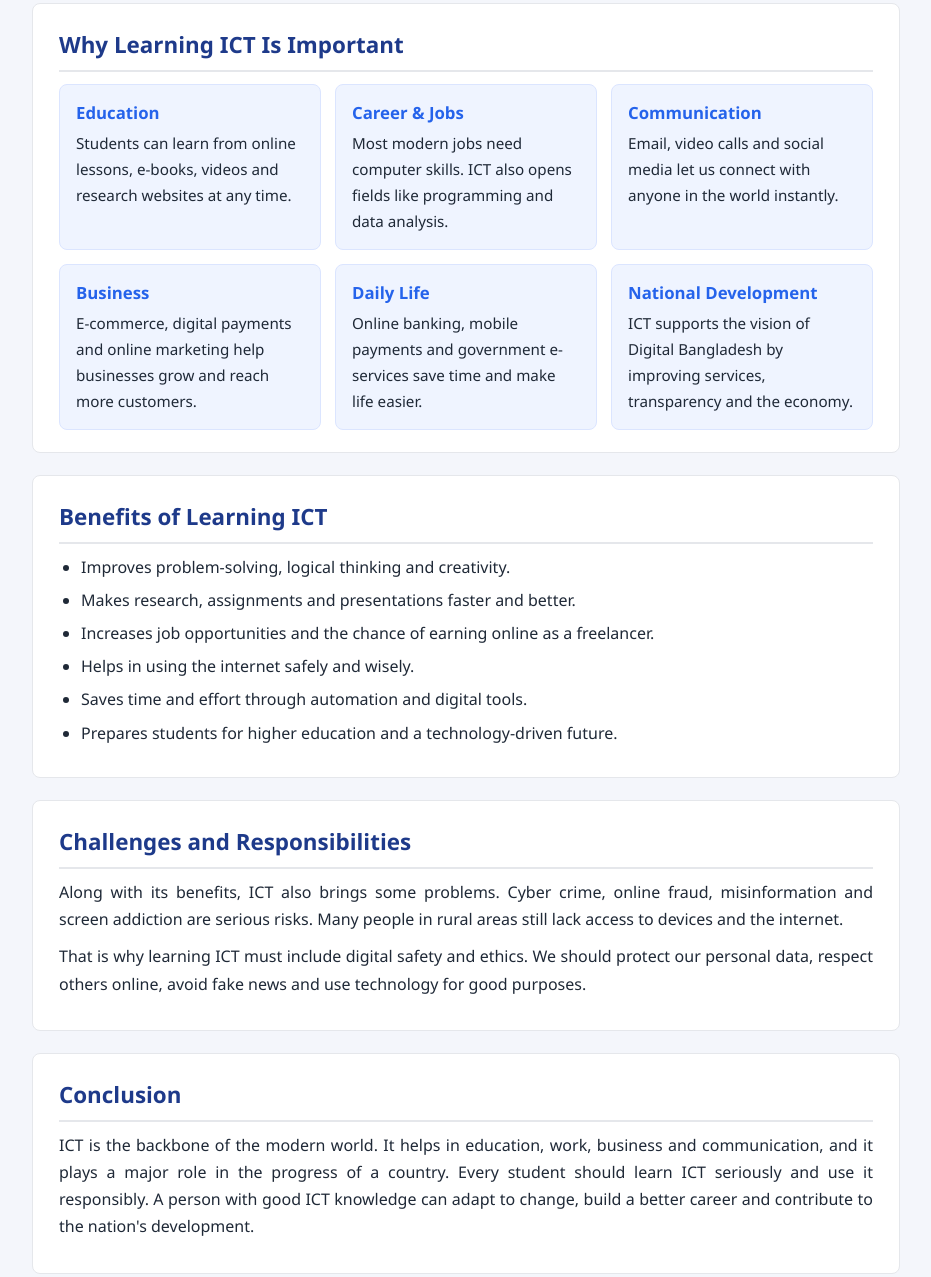
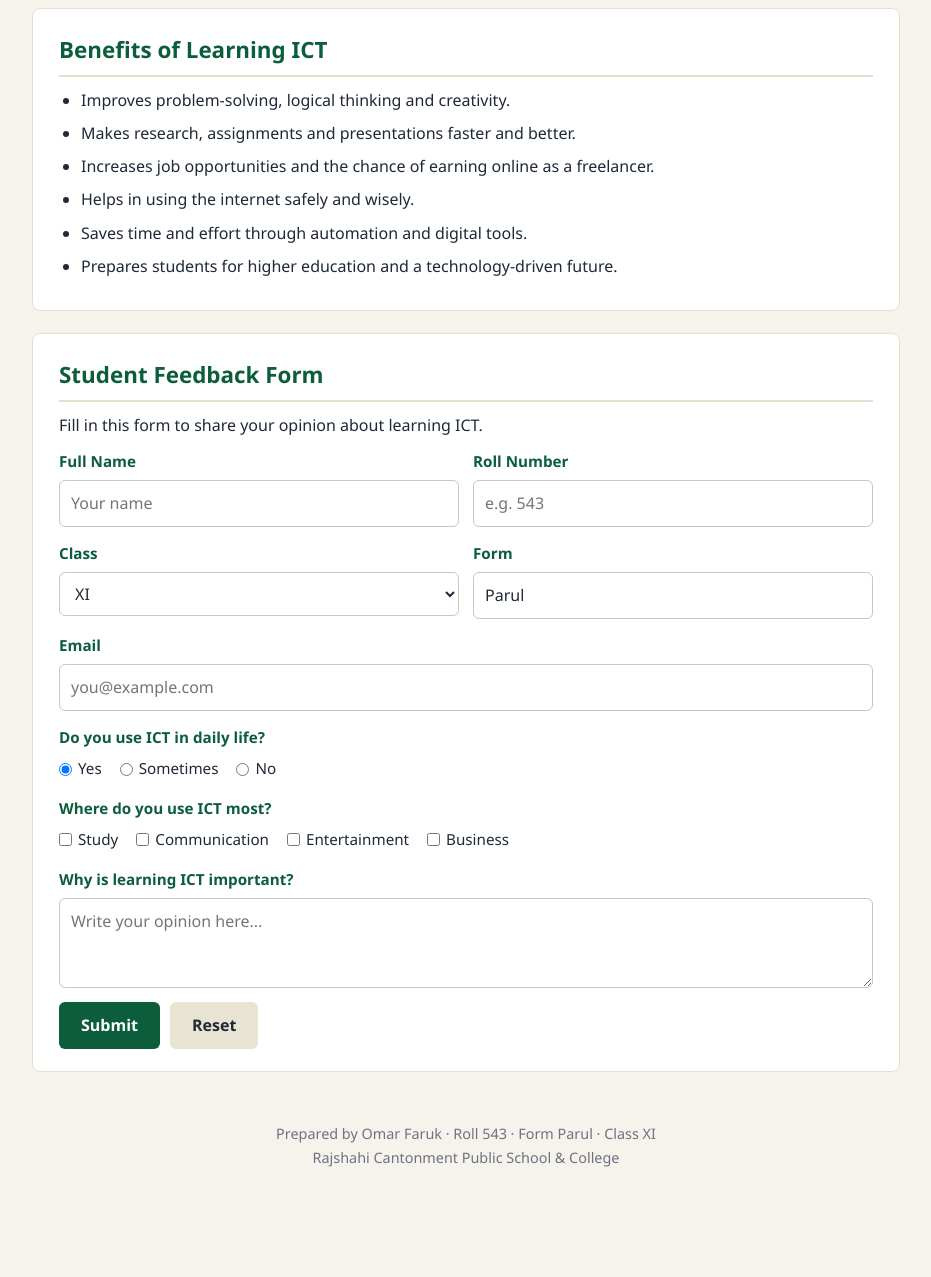
Before and after one commit to HasibCoderLab/Assignment--RCPSC, a plain HTML site: page index.html in a window 1280 px wide. Shown: the part 965-2242 px from the top of the page, without its empty margins (174-1105 px from the left). After the commit the page ends 2166 px from the top, so only its background shows below. Drawn offline with Linux system fonts and the light colour scheme.

Commit message:
color change

```diff
--- a/index.html
+++ b/index.html
@@ -6,13 +6,13 @@
 <title>The Importance of Learning ICT</title>
 <style>
   :root {
-    --bg: #f4f6fb;
+    --bg: #f6f3ec;
     --card: #ffffff;
     --text: #1f2937;
     --muted: #6b7280;
-    --primary: #1e3a8a;
-    --accent: #2563eb;
-    --border: #e5e7eb;
+    --primary: #0b5d3b;
+    --accent: #c8102e;
+    --border: #e6dfd0;
   }
   * { box-sizing: border-box; margin: 0; padding: 0; }
   body {
@@ -22,10 +22,11 @@
     line-height: 1.7;
   }
   header {
-    background: var(--primary);
+    background: linear-gradient(135deg, #06402b 0%, #0b5d3b 55%, #138a57 100%);
     color: #fff;
     text-align: center;
     padding: 36px 20px 30px;
+    border-bottom: 5px solid #c8102e;
   }
   header .logo { width: 110px; height: 110px; object-fit: contain; background: #fff; border-radius: 50%; padding: 4px; margin-bottom: 12px; }
   header .school { font-size: 1rem; letter-spacing: 0.5px; opacity: 0.9; }
@@ -88,13 +89,35 @@
     margin-top: 12px;
   }
   .box {
-    background: #eff4ff;
-    border: 1px solid #dbe5ff;
+    background: #eef7f1;
+    border: 1px solid #cfe6d8;
+    border-top: 4px solid #c8102e;
     border-radius: 8px;
     padding: 14px 16px;
   }
   .box h3 { color: var(--accent); font-size: 1.05rem; margin-bottom: 4px; }
   .box p { margin: 0; font-size: 0.95rem; text-align: left; }
+
+
+  form { margin-top: 10px; }
+  .row { display: grid; grid-template-columns: 1fr 1fr; gap: 14px; }
+  .field { margin-bottom: 14px; display: flex; flex-direction: column; }
+  label, .legend { font-weight: 600; color: var(--primary); margin-bottom: 5px; font-size: 0.95rem; }
+  input[type="text"], input[type="number"], input[type="email"], select, textarea {
+    font: inherit; padding: 9px 11px; border: 1px solid #cfc7b5; border-radius: 6px; background: #fff; color: var(--text);
+  }
+  input:focus, select:focus, textarea:focus { outline: 2px solid var(--accent); outline-offset: 1px; }
+  textarea { resize: vertical; min-height: 90px; }
+  .options { display: flex; flex-wrap: wrap; gap: 6px 18px; }
+  .options label { font-weight: 400; color: var(--text); display: inline-flex; align-items: center; gap: 6px; margin: 0; }
+  .btns { display: flex; gap: 10px; margin-top: 4px; }
+  button { font: inherit; font-weight: 600; padding: 10px 22px; border: none; border-radius: 6px; cursor: pointer; }
+  button[type="submit"] { background: var(--primary); color: #fff; }
+  button[type="submit"]:hover { background: #06402b; }
+  button[type="reset"] { background: #e9e3d3; color: var(--text); }
+  #result { display: none; margin-top: 18px; background: #eef7f1; border: 1px solid #cfe6d8; border-left: 5px solid var(--primary); border-radius: 8px; padding: 14px 18px; }
+  #result h3 { color: var(--primary); margin-bottom: 6px; }
+  #result p { margin-bottom: 4px; text-align: left; }
 
   footer {
     text-align: center;
@@ -107,6 +130,7 @@
     header h1 { font-size: 1.6rem; }
     nav a { display: inline-block; margin: 2px 6px; }
     section { padding: 18px; }
+    .row { grid-template-columns: 1fr; }
   }
 </style>
 </head>
@@ -121,7 +145,6 @@
 
 <nav>
   <a href="#intro">Introduction</a>
-  <a href="#why">Why ICT Matters</a>
 </nav>
 
 <main>
@@ -150,36 +173,6 @@
     </p>
   </section>
 
-  <section id="why">
-    <h2>Why Learning ICT Is Important</h2>
-    <div class="grid">
-      <div class="box">
-        <h3>Education</h3>
-        <p>Students can learn from online lessons, e-books, videos and research websites at any time.</p>
-      </div>
-      <div class="box">
-        <h3>Career &amp; Jobs</h3>
-        <p>Most modern jobs need computer skills. ICT also opens fields like programming and data analysis.</p>
-      </div>
-      <div class="box">
-        <h3>Communication</h3>
-        <p>Email, video calls and social media let us connect with anyone in the world instantly.</p>
-      </div>
-      <div class="box">
-        <h3>Business</h3>
-        <p>E-commerce, digital payments and online marketing help businesses grow and reach more customers.</p>
-      </div>
-      <div class="box">
-        <h3>Daily Life</h3>
-        <p>Online banking, mobile payments and government e-services save time and make life easier.</p>
-      </div>
-      <div class="box">
-        <h3>National Development</h3>
-        <p>ICT supports the vision of Digital Bangladesh by improving services, transparency and the economy.</p>
-      </div>
-    </div>
-  </section>
-
   <section id="benefits">
     <h2>Benefits of Learning ICT</h2>
     <ul>
@@ -192,27 +185,67 @@
     </ul>
   </section>
 
-  <section id="challenges">
-    <h2>Challenges and Responsibilities</h2>
-    <p>
-      Along with its benefits, ICT also brings some problems. Cyber crime, online fraud,
-      misinformation and screen addiction are serious risks. Many people in rural areas still
-      lack access to devices and the internet.
-    </p>
-    <p>
-      That is why learning ICT must include digital safety and ethics. We should protect our
-      personal data, respect others online, avoid fake news and use technology for good purposes.
-    </p>
-  </section>
-
-  <section id="conclusion">
-    <h2>Conclusion</h2>
-    <p>
-      ICT is the backbone of the modern world. It helps in education, work, business and
-      communication, and it plays a major role in the progress of a country. Every student
-      should learn ICT seriously and use it responsibly. A person with good ICT knowledge
-      can adapt to change, build a better career and contribute to the nation's development.
-    </p>
+  <section id="form">
+    <h2>Student Feedback Form</h2>
+    <p>Fill in this form to share your opinion about learning ICT.</p>
+    <form id="ictForm">
+      <div class="row">
+        <div class="field">
+          <label for="name">Full Name</label>
+          <input type="text" id="name" name="name" placeholder="Your name" required>
+        </div>
+        <div class="field">
+          <label for="roll">Roll Number</label>
+          <input type="number" id="roll" name="roll" placeholder="e.g. 543" min="1" required>
+        </div>
+      </div>
+      <div class="row">
+        <div class="field">
+          <label for="cls">Class</label>
+          <select id="cls" name="cls" required>
+            <option value="">-- Select class --</option>
+            <option>IX</option>
+            <option>X</option>
+            <option selected>XI</option>
+            <option>XII</option>
+          </select>
+        </div>
+        <div class="field">
+          <label for="formname">Form</label>
+          <input type="text" id="formname" name="formname" value="Parul" required>
+        </div>
+      </div>
+      <div class="field">
+        <label for="email">Email</label>
+        <input type="email" id="email" name="email" placeholder="you@example.com">
+      </div>
+      <div class="field">
+        <span class="legend">Do you use ICT in daily life?</span>
+        <div class="options">
+          <label><input type="radio" name="use" value="Yes" checked> Yes</label>
+          <label><input type="radio" name="use" value="Sometimes"> Sometimes</label>
+          <label><input type="radio" name="use" value="No"> No</label>
+        </div>
+      </div>
+      <div class="field">
+        <span class="legend">Where do you use ICT most?</span>
+        <div class="options">
+          <label><input type="checkbox" name="area" value="Study"> Study</label>
+          <label><input type="checkbox" name="area" value="Communication"> Communication</label>
+          <label><input type="checkbox" name="area" value="Entertainment"> Entertainment</label>
+          <label><input type="checkbox" name="area" value="Business"> Business</label>
+        </div>
+      </div>
+      <div class="field">
+        <label for="msg">Why is learning ICT important?</label>
+        <textarea id="msg" name="msg" placeholder="Write your opinion here..."></textarea>
+      </div>
+      <div class="btns">
+        <button type="submit">Submit</button>
+        <button type="reset">Reset</button>
+      </div>
+    </form>
+    <div id="result" aria-live="polite"></div>
   </section>
 
 </main>
@@ -222,5 +255,24 @@
   Rajshahi Cantonment Public School &amp; College
 </footer>
 
+<script>
+  const form = document.getElementById("ictForm");
+  const result = document.getElementById("result");
+  const esc = t => t.replace(/[&<>"']/g, c => ({"&":"&amp;","<":"&lt;",">":"&gt;",'"':"&quot;","'":"&#39;"}[c]));
+  form.addEventListener("submit", function (e) {
+    e.preventDefault();
+    const d = new FormData(form);
+    const areas = d.getAll("area").join(", ") || "None selected";
+    result.innerHTML =
+      "<h3>Thank you, " + esc(d.get("name")) + "!</h3>" +
+      "<p><strong>Roll:</strong> " + esc(d.get("roll")) + " &middot; <strong>Class:</strong> " + esc(d.get("cls")) + " &middot; <strong>Form:</strong> " + esc(d.get("formname")) + "</p>" +
+      "<p><strong>Uses ICT daily:</strong> " + esc(d.get("use")) + "</p>" +
+      "<p><strong>Main areas:</strong> " + esc(areas) + "</p>" +
+      "<p><strong>Opinion:</strong> " + (esc(d.get("msg")) || "-") + "</p>";
+    result.style.display = "block";
+    result.scrollIntoView({ behavior: "smooth", block: "nearest" });
+  });
+  form.addEventListener("reset", function () { result.style.display = "none"; });
+</script>
 </body>
 </html>
```
